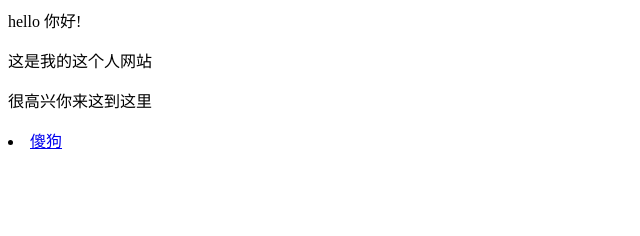
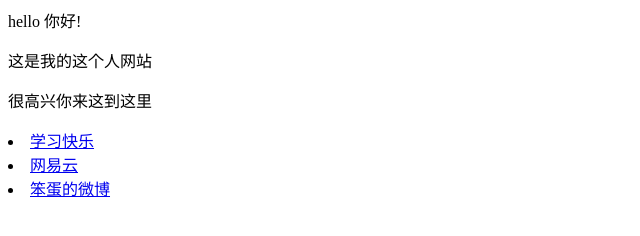
Before and after one commit to Mr-laobiao/Mr-laobiao.github.io, a plain HTML site: page index.html in a window 1280 px wide. Shown: the whole page, without its empty margins (0-640 px from the left). Drawn offline with Linux system fonts and the light colour scheme.

Commit message:
Update index.html

```diff
--- a/index.html
+++ b/index.html
@@ -2,5 +2,7 @@
 <p>这是我的这个人网站</p>
 <p>很高兴你来这到这里</p>
 <u1>
-    <li><a href="http://user.qzone.qq.com/2497064023/">傻狗</a></li>
+    <li><a href="https://www.icourse163.org/">学习快乐</a></li>
+    <li><a href="https://music.163.com/#/my/m/music/playlist?id=2297672559">网易云</a></li>
+    <li><a href="https://weibo.com/u/6788718759">笨蛋的微博</a></li>
 </u1>
```
